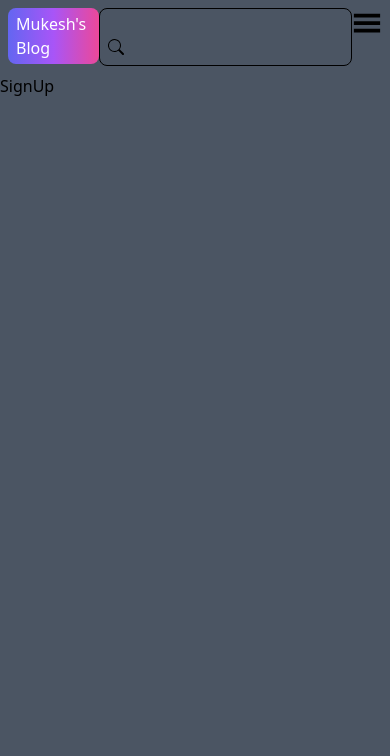
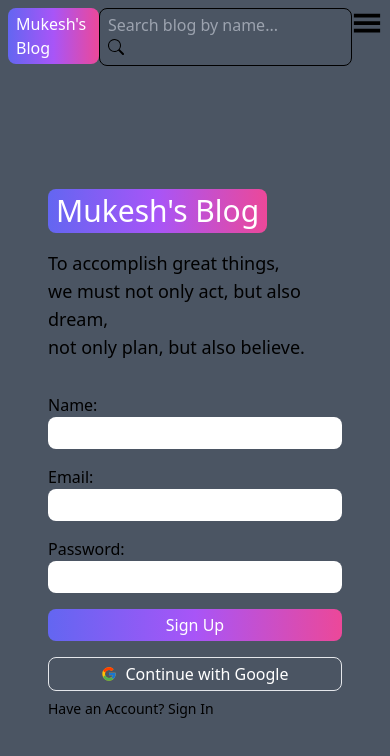
Before and after one commit to Kushwaha-Mukesh/Blog-App, a React (Vite) app in the folder blog-frontend/: page /sign-up in a window 390 px wide. Shown: the top 756 px of the page. Built offline with nearby package versions, Linux system fonts and the light colour scheme.

Commit message:
created responsive sign up page

```diff
--- a/blog-frontend/package.json
+++ b/blog-frontend/package.json
@@ -12,6 +12,7 @@
   "dependencies": {
     "react": "^18.2.0",
     "react-dom": "^18.2.0",
+    "react-hook-form": "^7.51.2",
     "react-icons": "^5.0.1",
     "react-router-dom": "^6.22.3"
   },
--- a/blog-frontend/src/components/Header.jsx
+++ b/blog-frontend/src/components/Header.jsx
@@ -3,6 +3,7 @@ import { BsSearch } from "react-icons/bs";
 import { IoIosMoon } from "react-icons/io";
 import { GiHamburgerMenu } from "react-icons/gi";
 import { useState } from "react";
+import { RxCross2 } from "react-icons/rx";
 
 const Header = () => {
   const [show, setShow] = useState(false);
@@ -21,7 +22,7 @@ const Header = () => {
           <input
             type="text"
             name="search"
-            id=""
+            placeholder="Search blog by name..."
             className="mr-1 focus:outline-none bg-transparent"
           />
           <button type="submit">
@@ -51,7 +52,11 @@ const Header = () => {
           </Link>
         </div>
         <div className="md:hidden cursor-pointer" onClick={handleClick}>
-          <GiHamburgerMenu className="text-[30px]" />
+          {show ? (
+            <RxCross2 className="text-[30px]" />
+          ) : (
+            <GiHamburgerMenu className="text-[30px]" />
+          )}
         </div>
       </div>
 
--- a/blog-frontend/src/pages/Sign-Up.jsx
+++ b/blog-frontend/src/pages/Sign-Up.jsx
@@ -1,5 +1,85 @@
+import { Link } from "react-router-dom";
+import { FcGoogle } from "react-icons/fc";
+import { useForm } from "react-hook-form";
+
 const SignUp = () => {
-  return <div>SignUp</div>;
+  const {
+    register,
+    handleSubmit,
+    formState: { errors },
+  } = useForm();
+
+  const onSubmit = (data) => {
+    console.log(data);
+  };
+  return (
+    <div className="w-full h-[90vh] flex flex-col sm:flex-row justify-center align-middle px-12">
+      <div className="flex flex-col justify-center w-full sm:w-1/2 lg:w-1/3 mb-8 sm:mb-0">
+        <h1 className="bg-gradient-to-r from-indigo-500 via-purple-500 to-pink-500 rounded-lg p-1 text-white text-3xl px-2 w-fit">
+          Mukesh's <span>Blog</span>
+        </h1>
+        <p className="text-lg mt-4">
+          To accomplish great things,
+          <br /> we must not only act, but also dream,
+          <br /> not only plan, but also believe.
+        </p>
+      </div>
+      <div className="flex flex-col justify-center align-middle w-full sm:w-1/2 lg:w-1/3">
+        <form
+          action=""
+          className="flex flex-col gap-4"
+          onSubmit={handleSubmit(onSubmit)}
+        >
+          <label htmlFor="name">
+            Name: <br />
+            <input
+              type="text"
+              id="name"
+              className="rounded-lg px-2 p-1 outline-none w-full"
+              {...register("name", { required: true })}
+            />
+          </label>
+          {errors.name && (
+            <span className="text-sm text-red-500">This field is required</span>
+          )}
+          <label htmlFor="email">
+            Email: <br />
+            <input
+              type="email"
+              id="email"
+              className="rounded-lg px-2 p-1 outline-none w-full"
+              {...register("email", { required: true })}
+            />
+          </label>
+          {errors.email && (
+            <span className="text-sm text-red-500">This field is required</span>
+          )}
+          <label htmlFor="password">
+            Password: <br />
+            <input
+              type="password"
+              id="password"
+              className="rounded-lg px-2 p-1 outline-none w-full"
+              {...register("password", { required: true })}
+            />
+          </label>
+          {errors.password && (
+            <span className="text-sm text-red-500">This field is required</span>
+          )}
+          <button className="bg-gradient-to-r from-indigo-500 via-purple-500 to-pink-500 rounded-lg p-1 text-white px-2">
+            Sign Up
+          </button>
+        </form>
+        <button className="border rounded-lg px-2 p-1 text-white mt-4 mb-2">
+          <FcGoogle className="inline mr-2 relative top-[-2px]" />
+          Continue with Google
+        </button>
+        <span className="text-sm">
+          Have an Account? <Link to={"/sign-in"}>Sign In</Link>
+        </span>
+      </div>
+    </div>
+  );
 };
 
 export default SignUp;
```
Also changed, not shown: 1 other file (tests, documents, lock files or other folders).
